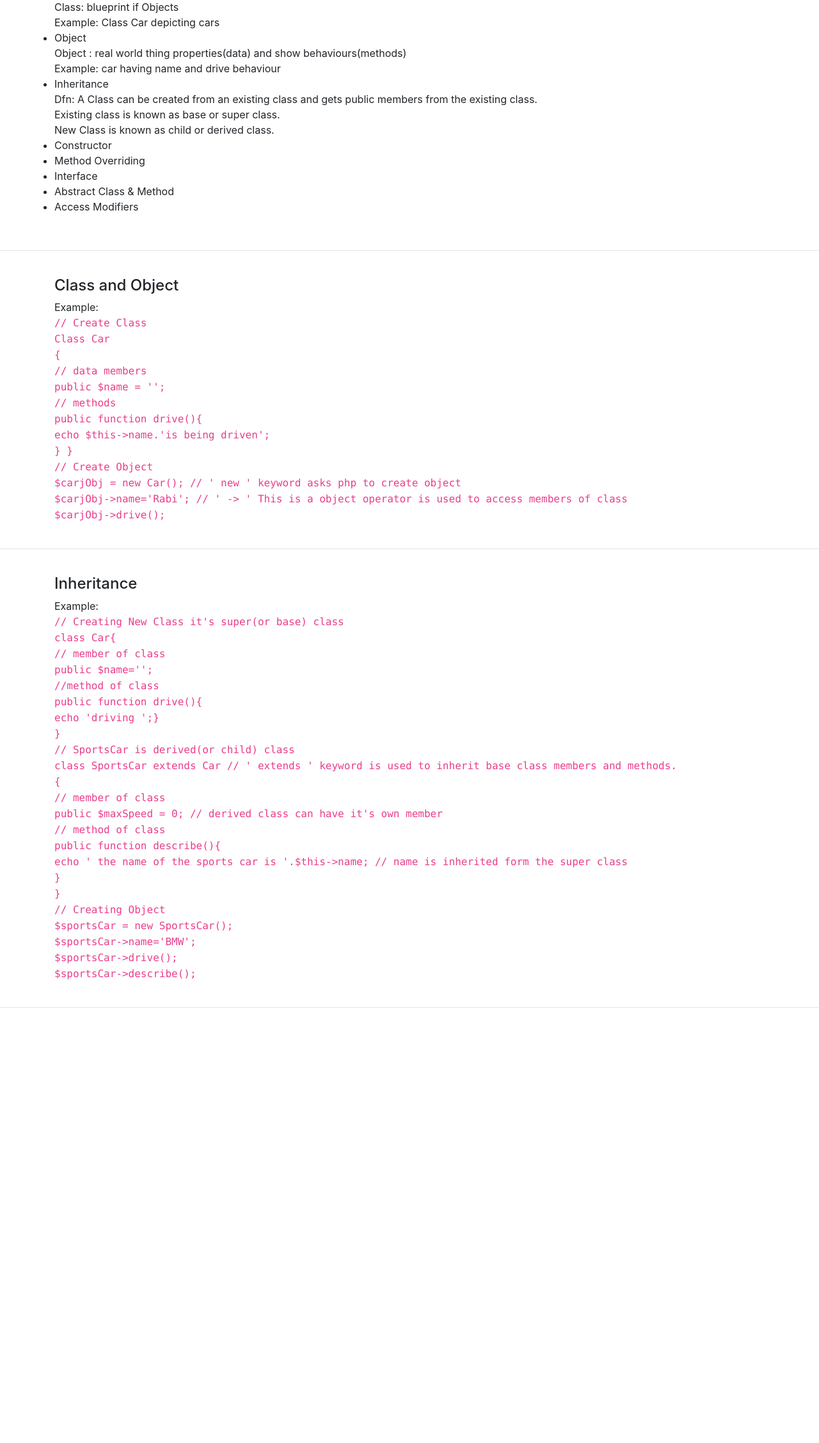
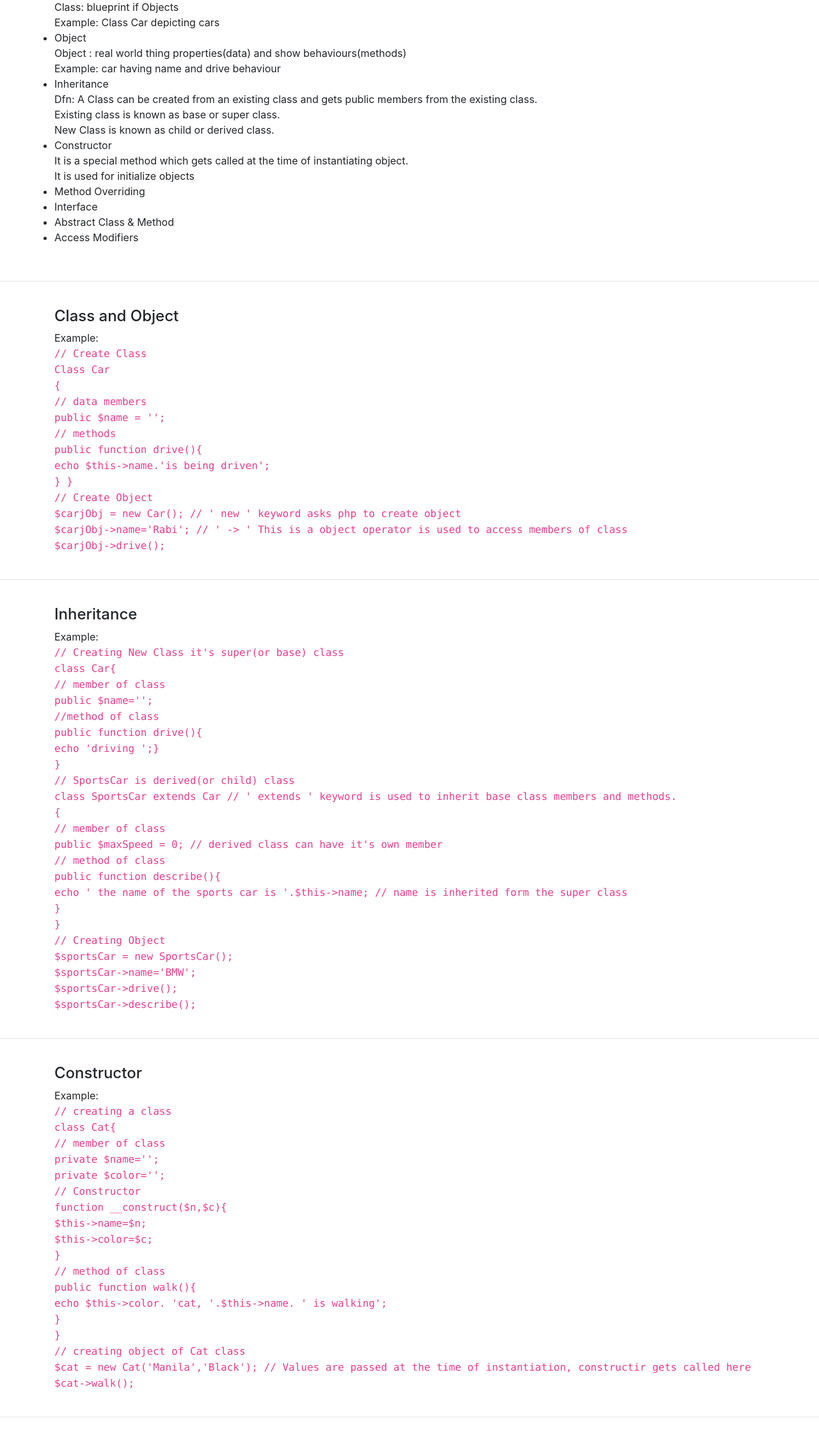
Before and after one commit to rabikrishnayadav/php, a PHP site: page /php/oops/index.php in a window 1280 px wide. Shown: the part 123-2378 px from the top of the page at 64% size. Before the commit the page ends 1698 px from the top, so only its background shows below. Run offline with PHP 8.4, Linux system fonts and the light colour scheme.

Commit message:
Constructor

```diff
--- a/oops/index.php
+++ b/oops/index.php
@@ -22,6 +22,8 @@
 		Existing class is known as base or super class.<br>
 		New Class is known as child or derived class.<br>
 		<li>Constructor</li>
+		It is a special method which gets called at the time of instantiating object.<br>
+		It is used for initialize objects<br>
 		<li>Method Overriding</li>
 		<li>Interface</li>
 		<li>Abstract Class & Method</li>
@@ -76,5 +78,29 @@
 			$sportsCar->describe();<br>
 		</code>
 	</div><br><hr><br>
+	<div class="container">
+		<h4>Constructor</h4>
+		Example:<br>
+		<code>
+			// creating a class<br>
+			class Cat{<br>
+				// member of class<br>
+				private $name='';<br>
+				private $color='';<br>
+				// Constructor<br>
+				function __construct($n,$c){<br>
+					$this->name=$n;<br>
+					$this->color=$c;<br>
+				}<br>
+				// method of class<br>
+				public function walk(){<br>
+					echo $this->color. 'cat, '.$this->name. ' is walking';<br>
+				}<br>
+			}<br>
+			// creating object of Cat class<br>
+			$cat = new Cat('Manila','Black'); // Values are passed at the time of instantiation, constructir gets called here<br>
+			$cat->walk();<br>
+		</code>
+	</div><br><hr><br>
 </body>
 </html>
```
Also changed, not shown: oops/constructor.php (added, +33 -0 lines).
